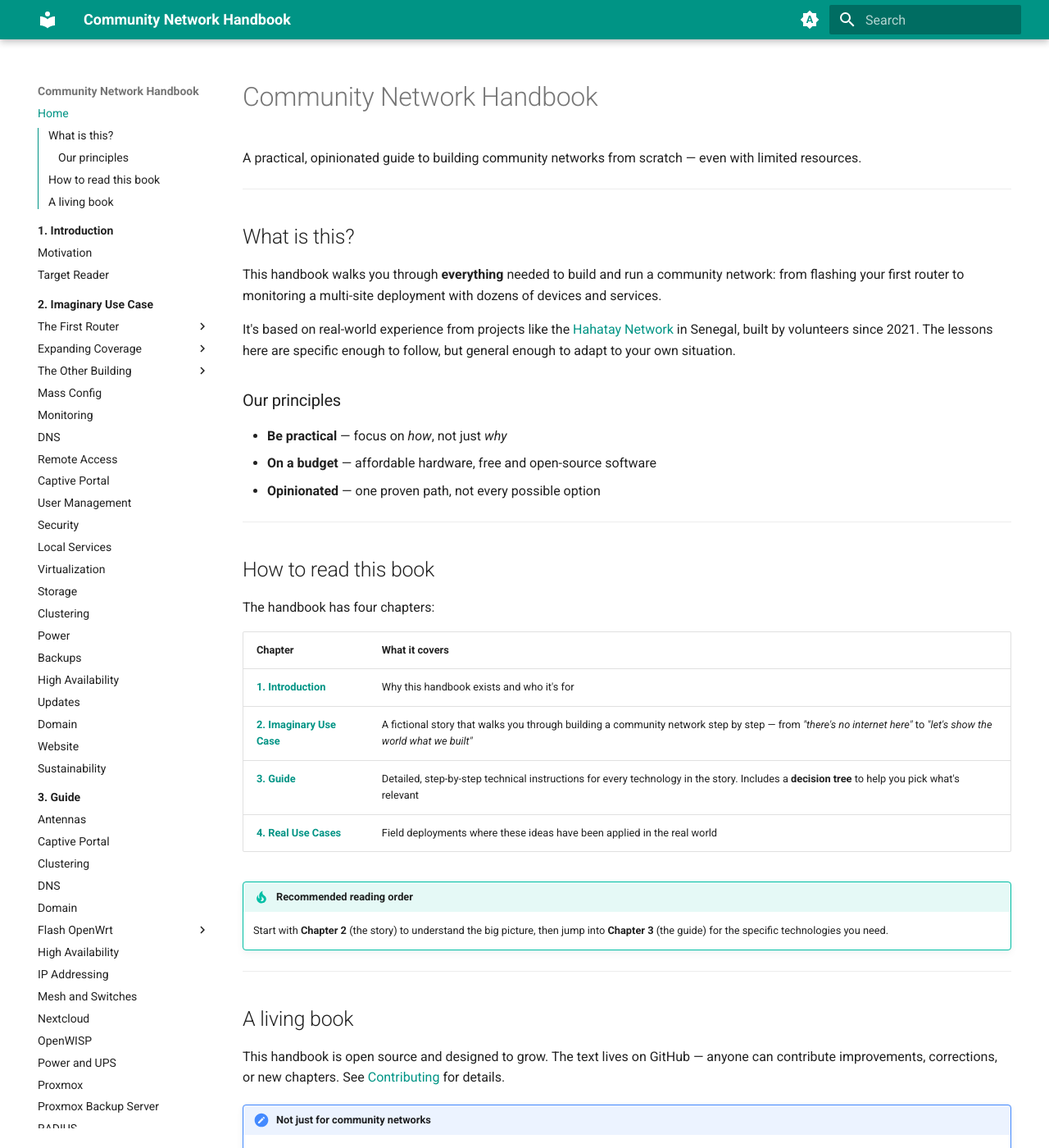
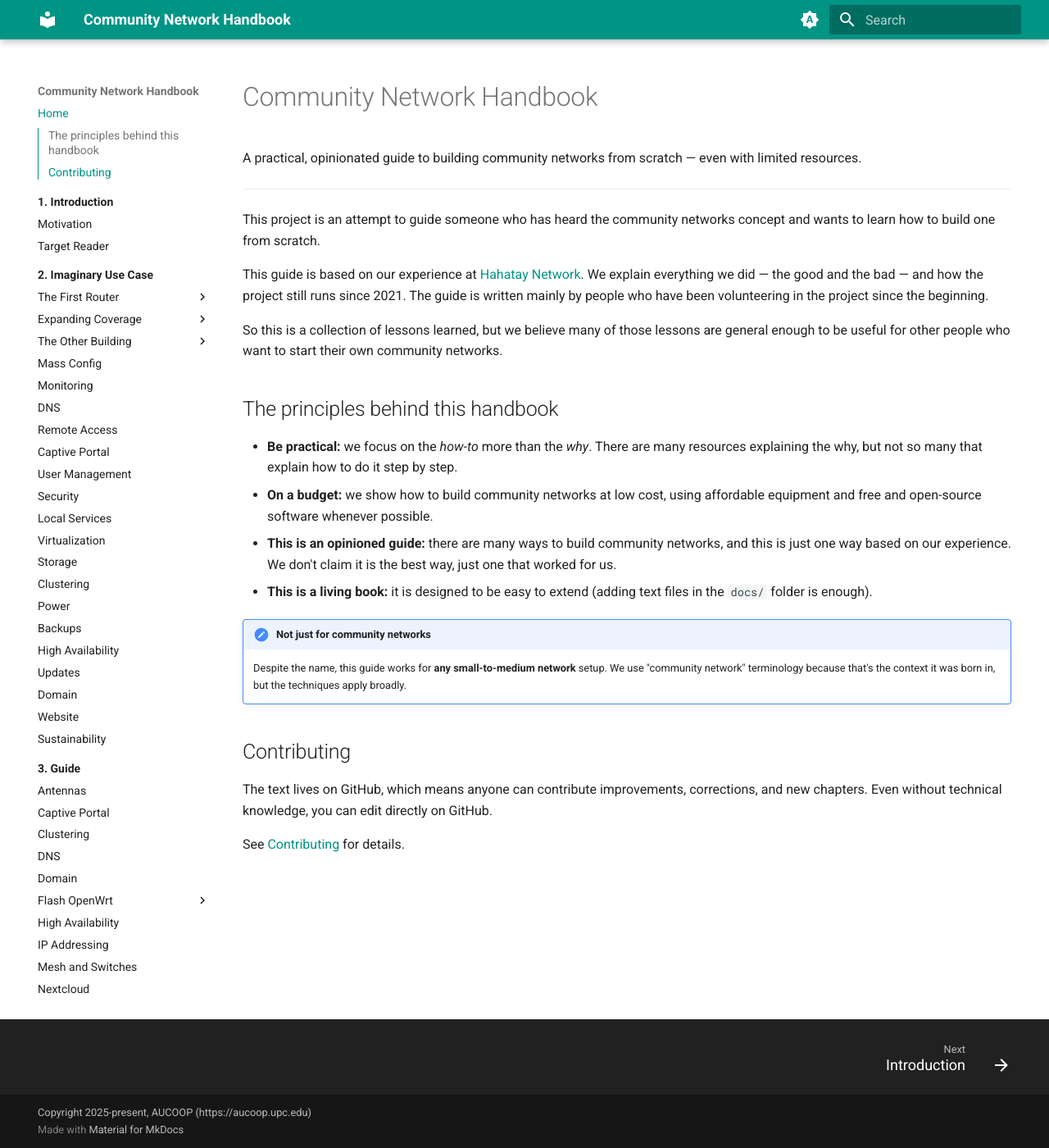
Before and after one commit to aucoop/Community-Network-Handbook, an MkDocs documentation site: the page built from docs/index.md, in a window 1280 px wide and 1400 px high. Shown: the whole window at 82% size. Built offline with MkDocs 1.6.1 and Material for MkDocs 9.7.7, drawn with Linux system fonts in a browser that asks for light colours.

Commit message:
Extra introduction and Motivation based on Sergio Gimenez base text

```diff
--- a/docs/index.md
+++ b/docs/index.md
@@ -4,39 +4,24 @@ A practical, opinionated guide to building community networks from scratch — e
 
 ---
 
-## What is this?
+This project is an attempt to guide someone who has heard the community networks concept and wants to learn how to build one from scratch.
 
-This handbook walks you through **everything** needed to build and run a community network: from flashing your first router to monitoring a multi-site deployment with dozens of devices and services.
+This guide is based on our experience at [Hahatay Network](https://hahatay.network). We explain everything we did — the good and the bad — and how the project still runs since 2021. The guide is written mainly by people who have been volunteering in the project since the beginning.
 
-It's based on real-world experience from projects like the [Hahatay Network](https://hahatay.network) in Senegal, built by volunteers since 2021. The lessons here are specific enough to follow, but general enough to adapt to your own situation.
+So this is a collection of lessons learned, but we believe many of those lessons are general enough to be useful for other people who want to start their own community networks.
 
-### Our principles
+## The principles behind this handbook
 
-- **Be practical** — focus on *how*, not just *why*
-- **On a budget** — affordable hardware, free and open-source software
-- **Opinionated** — one proven path, not every possible option
-
----
-
-## How to read this book
-
-The handbook has four chapters:
-
-| Chapter | What it covers |
-|---|---|
-| [**1. Introduction**](1-Introduction/index.md) | Why this handbook exists and who it's for |
-| [**2. Imaginary Use Case**](2-Imaginary-Use-Case/index.md) | A fictional story that walks you through building a community network step by step — from *"there's no internet here"* to *"let's show the world what we built"* |
-| [**3. Guide**](3-Guide/index.md) | Detailed, step-by-step technical instructions for every technology in the story. Includes a **decision tree** to help you pick what's relevant |
-| [**4. Real Use Cases**](4-Real-Use-Cases/index.md) | Field deployments where these ideas have been applied in the real world |
-
-!!! tip "Recommended reading order"
-    Start with **Chapter 2** (the story) to understand the big picture, then jump into **Chapter 3** (the guide) for the specific technologies you need.
-
----
-
-## A living book
-
-This handbook is open source and designed to grow. The text lives on GitHub — anyone can contribute improvements, corrections, or new chapters. See [Contributing](contributing.md) for details.
+- **Be practical:** we focus on the *how-to* more than the *why*. There are many resources explaining the why, but not so many that explain how to do it step by step.
+- **On a budget:** we show how to build community networks at low cost, using affordable equipment and free and open-source software whenever possible.
+- **This is an opinioned guide:** there are many ways to build community networks, and this is just one way based on our experience. We don't claim it is the best way, just one that worked for us.
+- **This is a living book:** it is designed to be easy to extend (adding text files in the `docs/` folder is enough).
 
 !!! note "Not just for community networks"
     Despite the name, this guide works for **any small-to-medium network** setup. We use "community network" terminology because that's the context it was born in, but the techniques apply broadly.
+
+## Contributing
+
+The text lives on GitHub, which means anyone can contribute improvements, corrections, and new chapters. Even without technical knowledge, you can edit directly on GitHub.
+
+See [Contributing](contributing.md) for details.
```
Also changed, not shown: docs/1-Introduction/1.1-Motivation.md (+10 -3 lines).
